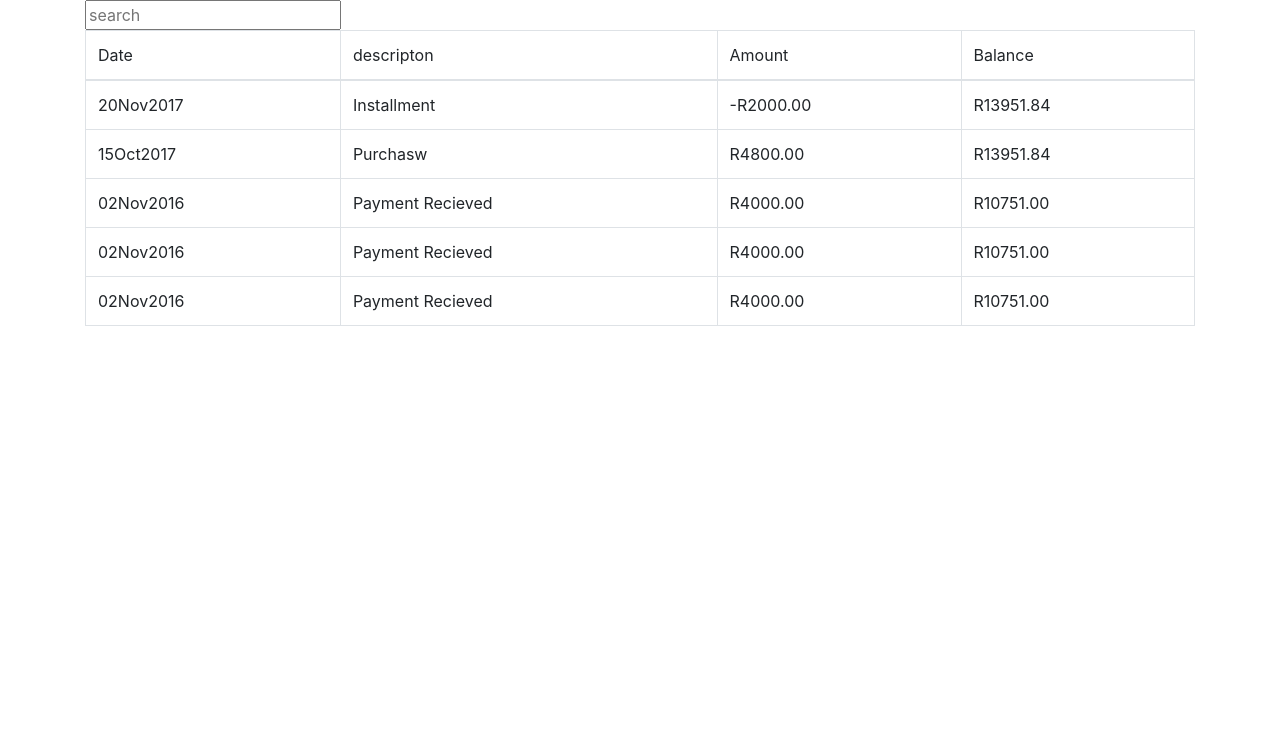
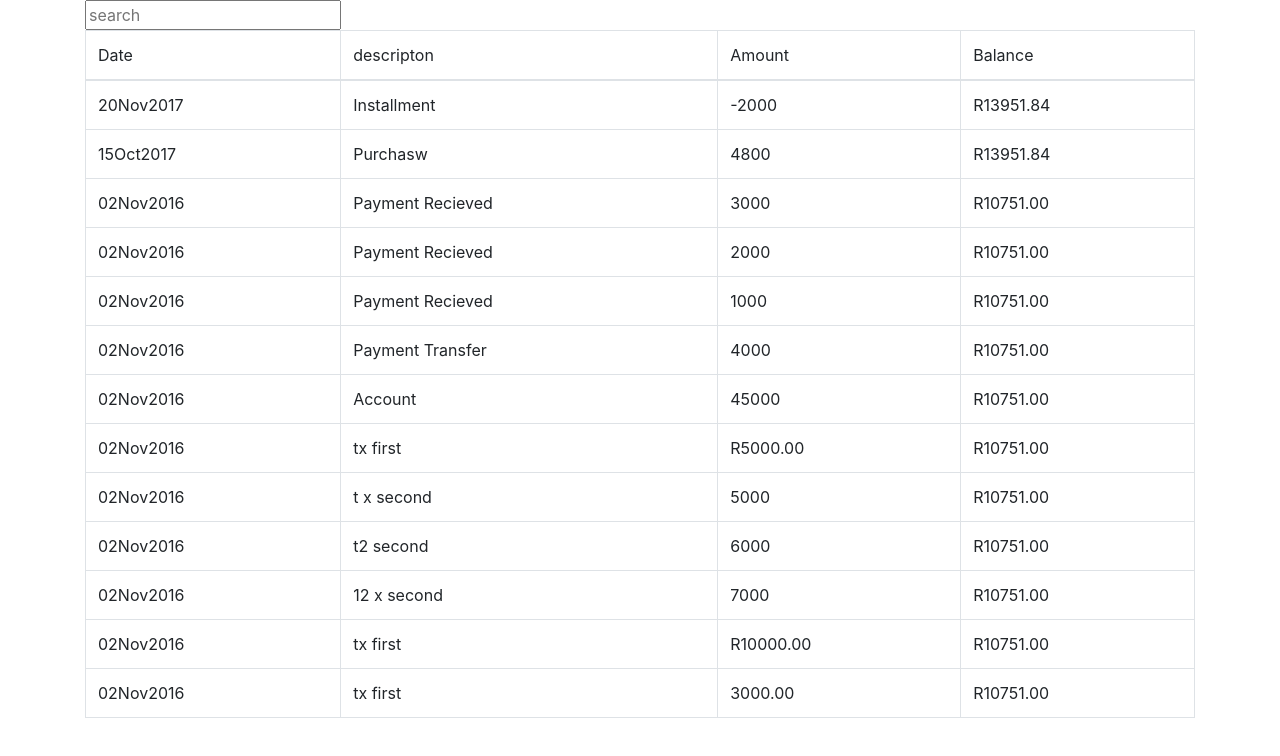
Before and after one commit to umapyla/staff-web, an Angular app: page / in a window 1280 px wide. Shown: the top 756 px of the page. Built offline with nearby package versions, Linux system fonts and the light colour scheme.

Commit message:
#1 feat: display sorting data with perticular column in table

```diff
--- a/src/app/transactional-search/transactional-search.component.html
+++ b/src/app/transactional-search/transactional-search.component.html
@@ -10,26 +10,30 @@
 <div class="container">
   <div class="row">
     <div class="col-lg-12">
-              <div >
-                <input #mySearch [(ngModel)]="searchText" placeholder="search" (input)="updateResult(mySearch.value)">
+      <div>
+        <input type="text" [(ngModel)]="searchText" name="search" placeholder="search" (input)="updateResult()">
+        <!-- <div *ngIf="search.dirty || search.touched" class="text-danger"> -->
+        <!-- <div *ngIf="isValidSearch" class="alert alert-danger">
+          Invalid Search
+        </div> -->
 
-                  <!-- <input [(ngModel)]="searchText" placeholder="search" (input)="updateResult()"> -->
+        <!-- </div> -->
       </div>
 
       <table class="table table-bordered table-stripped">
         <thead>
           <tr>
-                          <td>Date</td>
+            <td (click)="sort('date')"> Date</td>
             <td>descripton</td>
-                          <td>Amount</td>
+            <td (click)="sort('Amount')">   Amount</td>
             <td>Balance</td>
           </tr>
         </thead>
         <tbody>
-                        <tr *ngFor="let tx of transactions2 ">
+          <tr *ngFor="let tx of transactionsSecond ">
             <td>{{tx.Date}}</td>
             <td>{{tx.descripton}}</td>
-                          <td>{{tx.Amount}}</td>
+            <td >{{tx.Amount}}</td>
             <td>{{tx.Balance}}</td>
           </tr>
         </tbody>
--- a/src/app/transactional-search/transactional-search.component.ts
+++ b/src/app/transactional-search/transactional-search.component.ts
@@ -12,77 +12,91 @@ export class TransactionalSearchComponent implements OnInit {
 
   searchText: any;
   //  transactions : Array<TransactionDetail>
-  transactions1: any[];
-  transactions2: any[];
+  transactionsFirst: any[];
+  transactionsSecond: any[];
   dummayArray = [];
+  isValidSearch: boolean;
+  sorttype:string="desc";
 
-  constructor() { }
-
-  ngOnInit() {
-    // this.getData();
-
-    this.transactions1 =
-      [{ Date: "20Nov2017", descripton: 'Installment ', Amount: "-R2000.00", Balance: "R13951.84" },
-      { Date: "15Oct2017", descripton: "Purchasw ", Amount: "R4800.00", Balance: "R13951.84" },
-      { Date: "02Nov2016", descripton: "Payment Recieved ", Amount: "R4000.00", Balance: "R10751.00" },
-      { Date: "02Nov2016", descripton: "Payment Recieved ", Amount: "R4000.00", Balance: "R10751.00" },
-      { Date: "02Nov2016", descripton: "Payment Recieved ", Amount: "R4000.00", Balance: "R10751.00" }];
-
-      this.transactions2 = this.transactions1;
+  constructor() {
 
   }
 
-  onClear() {
-     this.searchText = '';
-     this.transactions2 = this.transactions1;
+  ngOnInit() {
+   //this.getData();
+
+    this.transactionsFirst =
+      [{ Date: "20Nov2017", descripton: 'Installment ', Amount: -2000.00, Balance: "R13951.84" },
+      { Date: "15Oct2017", descripton: "Purchasw ", Amount: 4800.00, Balance: "R13951.84" },
+      { Date: "02Nov2016", descripton: "Payment Recieved ", Amount: 3000.00, Balance: "R10751.00" },
+      { Date: "02Nov2016", descripton: "Payment Recieved ", Amount: 2000.00, Balance: "R10751.00" },
+      { Date: "02Nov2016", descripton: "Payment Recieved ", Amount: 1000.00, Balance: "R10751.00" },
+      { Date: "02Nov2016", descripton: "Payment Transfer ", Amount: 4000.00, Balance: "R10751.00" },
+      { Date: "02Nov2016", descripton: "Account ", Amount: 45000.00, Balance: "R10751.00" },
+      { Date: "02Nov2016", descripton: "tx first ", Amount: "R5000.00", Balance: "R10751.00" },
+      { Date: "02Nov2016", descripton: "t x second ", Amount: 5000.00, Balance: "R10751.00" },
+      { Date: "02Nov2016", descripton: "t2 second ", Amount: 6000.00, Balance: "R10751.00" },
+      { Date: "02Nov2016", descripton: "12 x second ", Amount: 7000.00, Balance: "R10751.00" },
+      { Date: "02Nov2016", descripton: "tx first ", Amount: "R10000.00", Balance: "R10751.00" },
+      { Date: "02Nov2016", descripton: "tx first ", Amount: "3000.00", Balance: "R10751.00" },
+
+
+
+    ];
+
+      this.transactionsSecond = this.transactionsFirst;
+
   }
-
-  // updateResult() {
-  //   this.dummayArray = [];
-  //   if(this.searchText.length >=3){
-  //   this.transactions1.forEach((item) => {
-  //     if(item.descripton.indexOf(this.searchText) !== -1 ) {
-  //       this.dummayArray.push(item);
-  //     }
-
-  //   });
-
-  //   if(this.dummayArray.length) {
-  //     this.transactions2 = this.dummayArray;
-  //   }
-  // } else {
-  //   this.transactions2= this.transactions1;
-  // }
-  // }
 
   updateResult() {
     this.dummayArray = [];
     if(this.searchText.length >=3  ){
-    this.transactions1.filter((item) => {
+    this.transactionsFirst.filter((item) => {
+
       if(item.descripton.toString().toLowerCase().indexOf(this.searchText) !== -1 ) {
         this.dummayArray.push(item);
+      } else if(item.descripton.toString().indexOf(this.searchText) != -1) {
+         this.dummayArray.push(item);
       }
 
+      if(this.dummayArray.length) {
+        this.transactionsSecond = this.dummayArray;
+        this.transactionsSecond.sort((a:any,b:any) => {
+
+          if(a.Amount <= b.Amount) return -1;
+          else if(a.Amount >= b.Amount) return 1;
+          else return 0;
+
+        });
+      }
     });
+  }
+    else {
+      this.transactionsSecond= this.transactionsFirst;
 
-    if(this.dummayArray.length) {
-      this.transactions2 = this.dummayArray;
     }
+  }
+
+  sort(sortByType:string) {
+    if(sortByType==='Amount')
+      {
+
+        if(this.sorttype==='asc')
+          {
+    this.transactionsSecond.sort((a:any,b:any): number => {
+      if(a.Amount < b.Amount) return -1;
+      else if(a.Amount > b.Amount) return 1;
+      else return 0;
+    });
+    this.sorttype='desc';
   } else {
-    this.transactions2= this.transactions1;
+    this.transactionsSecond.sort((a:any,b:any): number => {
+      if(a.Amount < b.Amount) return 1;
+      else if(a.Amount > b.Amount) return -1;
+      else return 0;
+    });
+    this.sorttype='asc';
   }
   }
-
-
-
-
-
-
-  // getData() {
-  //   this.transactionSearchService.getData().subscribe(resp=> {
-  //     this.transactions = resp.json();
-  //     console.log(this.transactions);
-  //   })
-  // }
-
-}
+  }
+  }
```
Also changed, not shown: 1 other file (tests, documents, lock files or other folders). Lines whose indentation alone changed are shown as unchanged.
